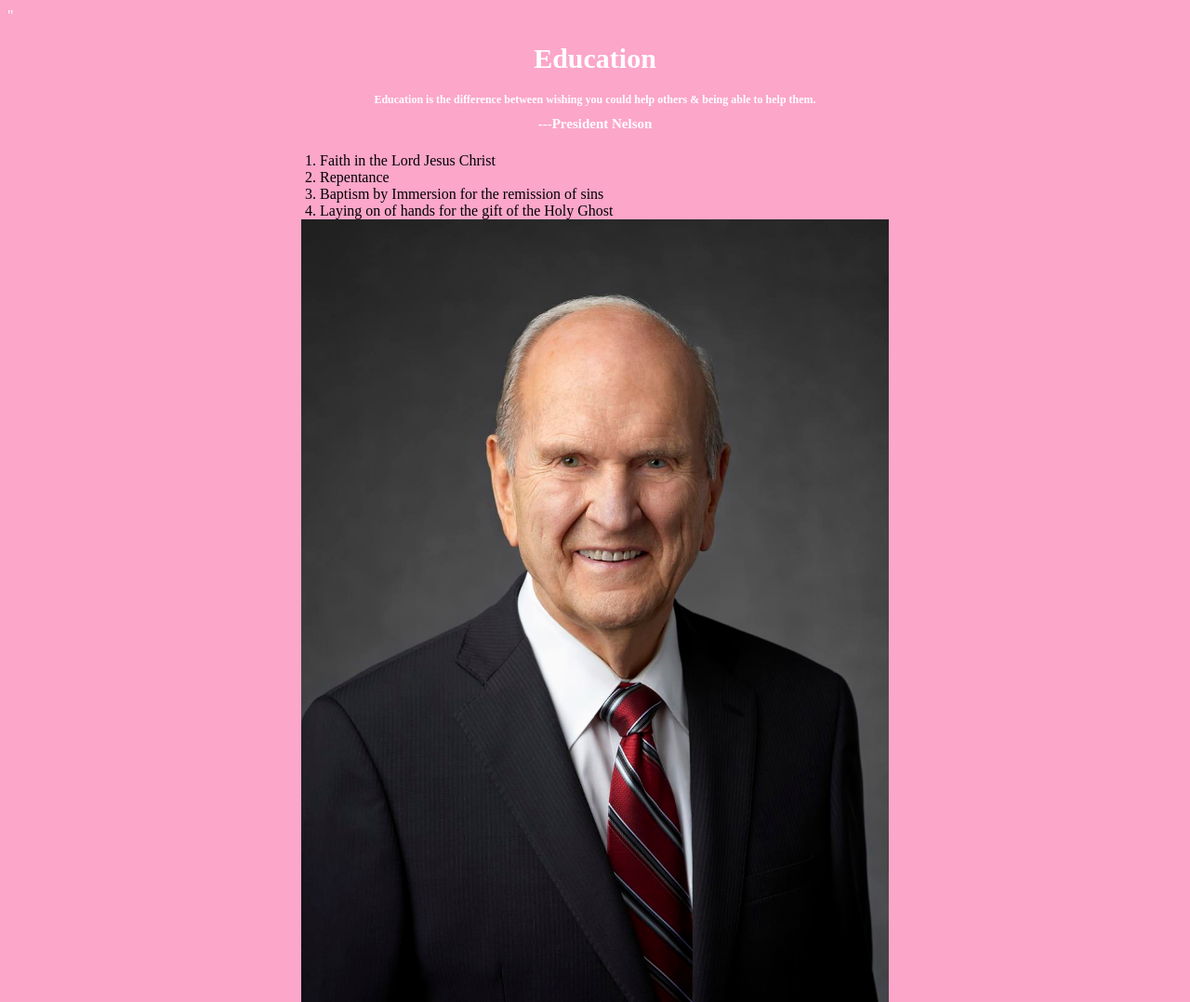
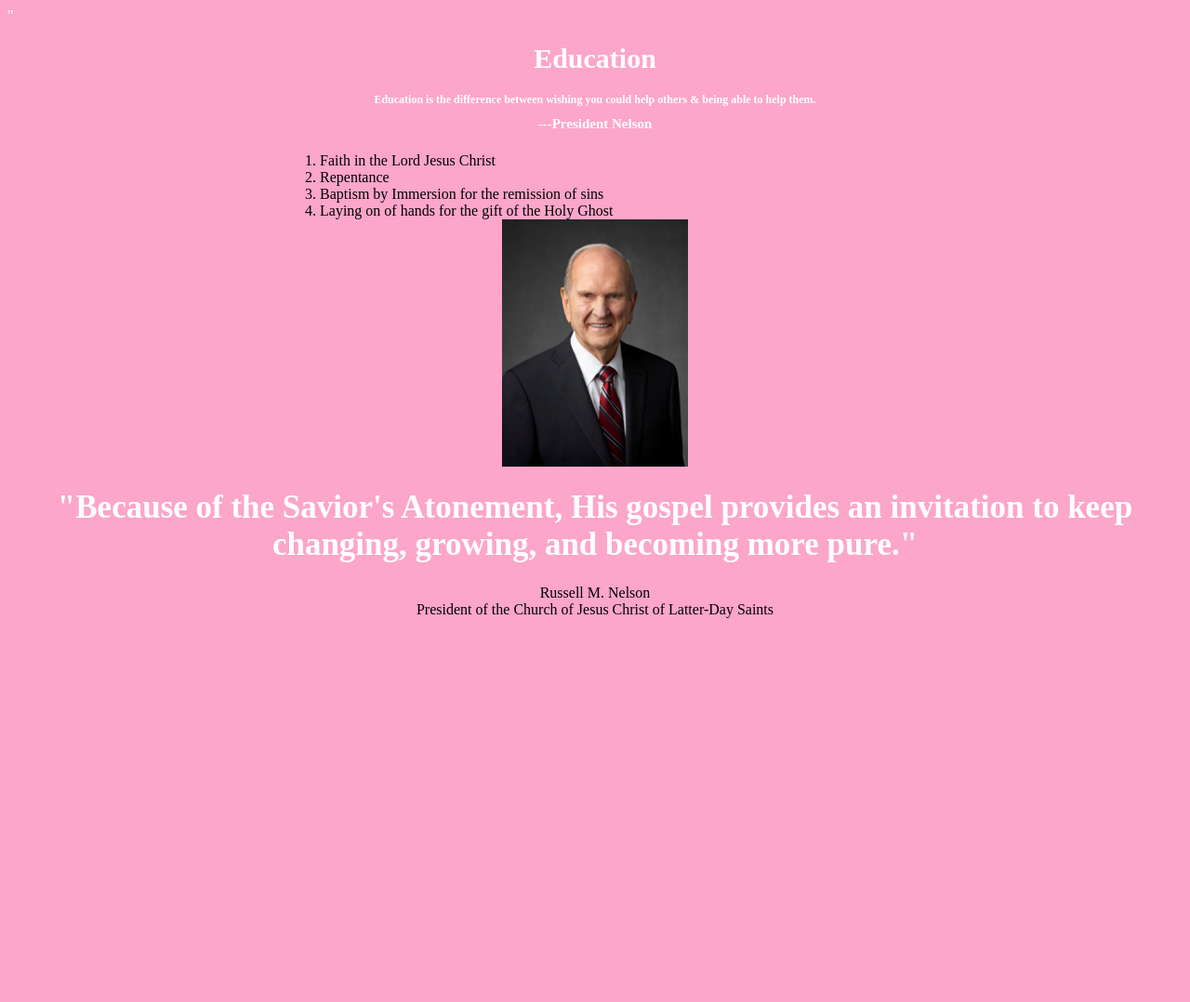
Before and after one commit to cahpizza/wwr, a plain HTML site: page ice-challenge.html in a window 1280 px wide. Shown: the top 1078 px of the page at 93% size. After the commit the page ends 800 px from the top, so only its background shows below. Drawn offline with Linux system fonts and the light colour scheme.

Commit message:
center and resize stuff

```diff
--- a/ice-challenge.html
+++ b/ice-challenge.html
@@ -10,7 +10,6 @@
     </body>
 </head>
 <body>
-
     <h1><center>Education</center></h1>
     <h3><center>Education is the difference between wishing you could help others & being able to help them.</center></h3>
     <h2><center>---President Nelson</center></h2>
@@ -21,7 +20,7 @@
   <li>Baptism by Immersion for the remission of sins</li>
   <li>Laying on of hands for the gift of the Holy Ghost</li>
 </ol>
-<img src="images/President-Russell-M-Nelson-1-2018A.jpeg" alt="pres nelson pic" class="center">
+<img src="images/President-Russell-M-Nelson-1-2018A.jpeg" alt="pres nelson pic">
 <h5><center>"Because of the Savior's Atonement, His gospel provides an invitation to keep changing, growing, and becoming more pure."</center></h5>
 <footer><center>Russell M. Nelson
 
--- a/styles/ice-challenge.css
+++ b/styles/ice-challenge.css
@@ -53,3 +53,8 @@
     margin-right: 0;
     font-weight: bold;
   }
+  img{
+    width: 200px;
+    display: block;
+    margin: 0 auto ;
+  }
```
